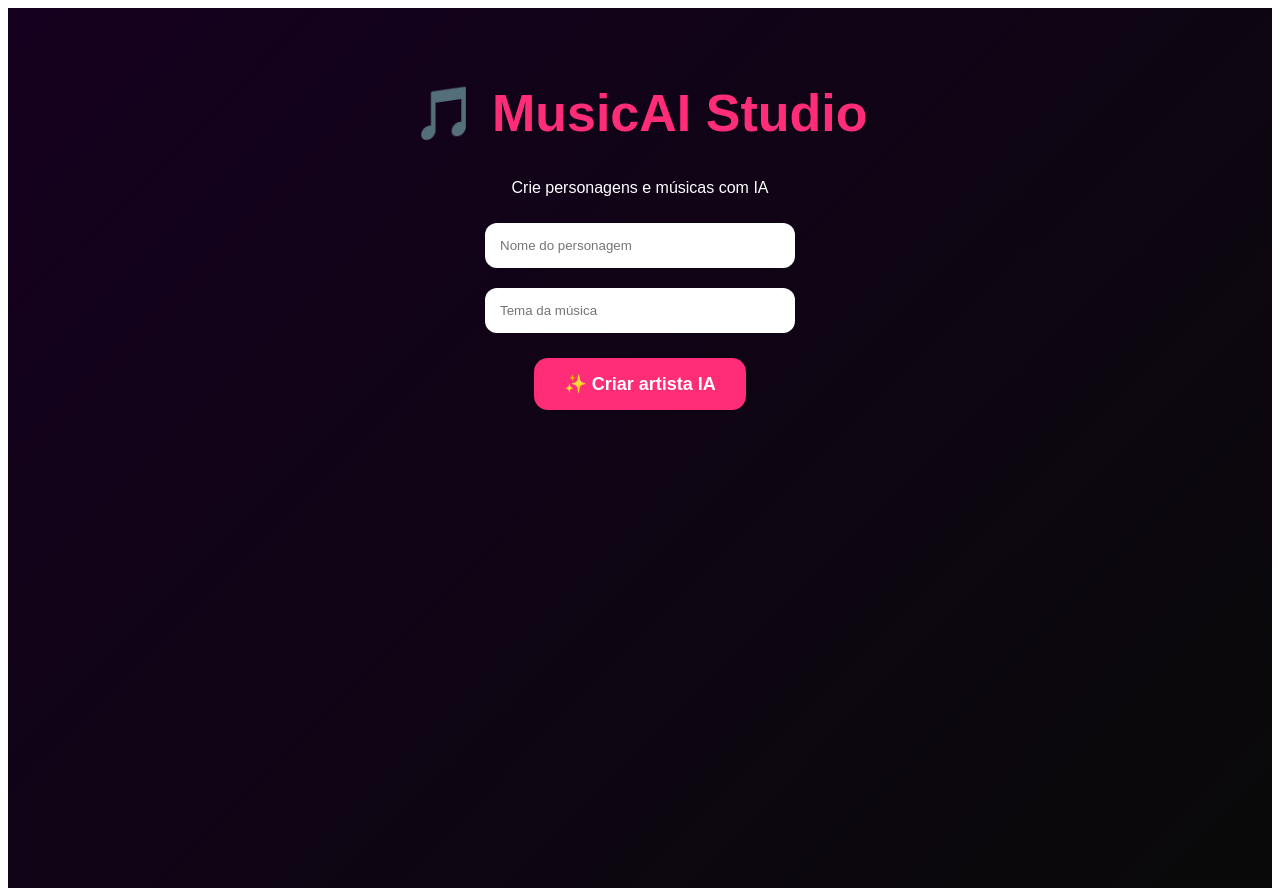
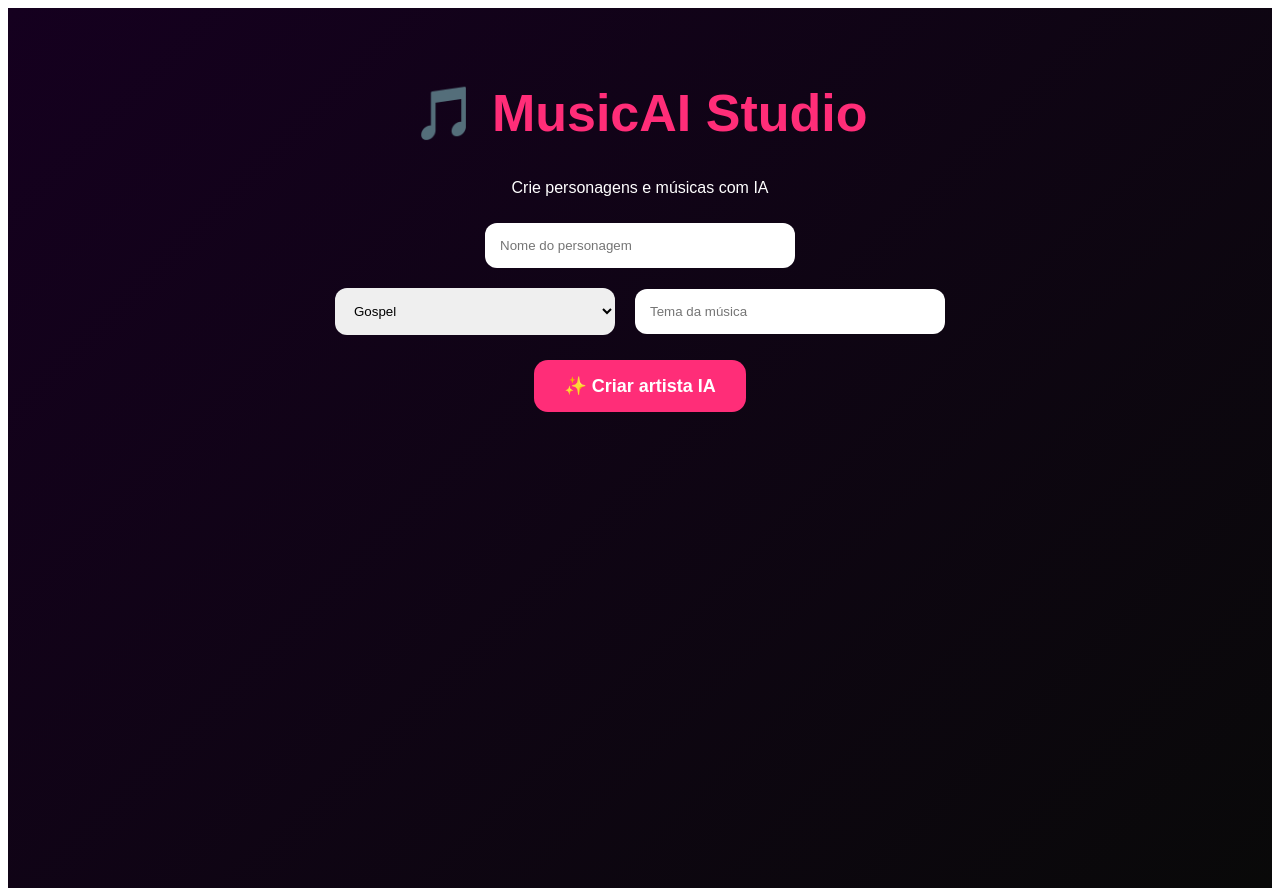
Before and after one commit to izabelem167-boop/musicai-novo, a React (Vite) app: page / in a window 1280 px wide. Built offline with nearby package versions, Linux system fonts and the light colour scheme.

Commit message:
Update App.jsx

```diff
--- a/src/App.jsx
+++ b/src/App.jsx
@@ -42,7 +42,21 @@ function App() {
       />
 
       <br />
-
+<select
+  style={{
+    padding: "15px",
+    borderRadius: "12px",
+    border: "none",
+    margin: "10px",
+    width: "280px"
+  }}
+>
+  <option>Gospel</option>
+  <option>Trap</option>
+  <option>Pop</option>
+  <option>Funk</option>
+  <option>Sertanejo</option>
+</select>
       <input
         placeholder="Tema da música"
         value={tema}
```
